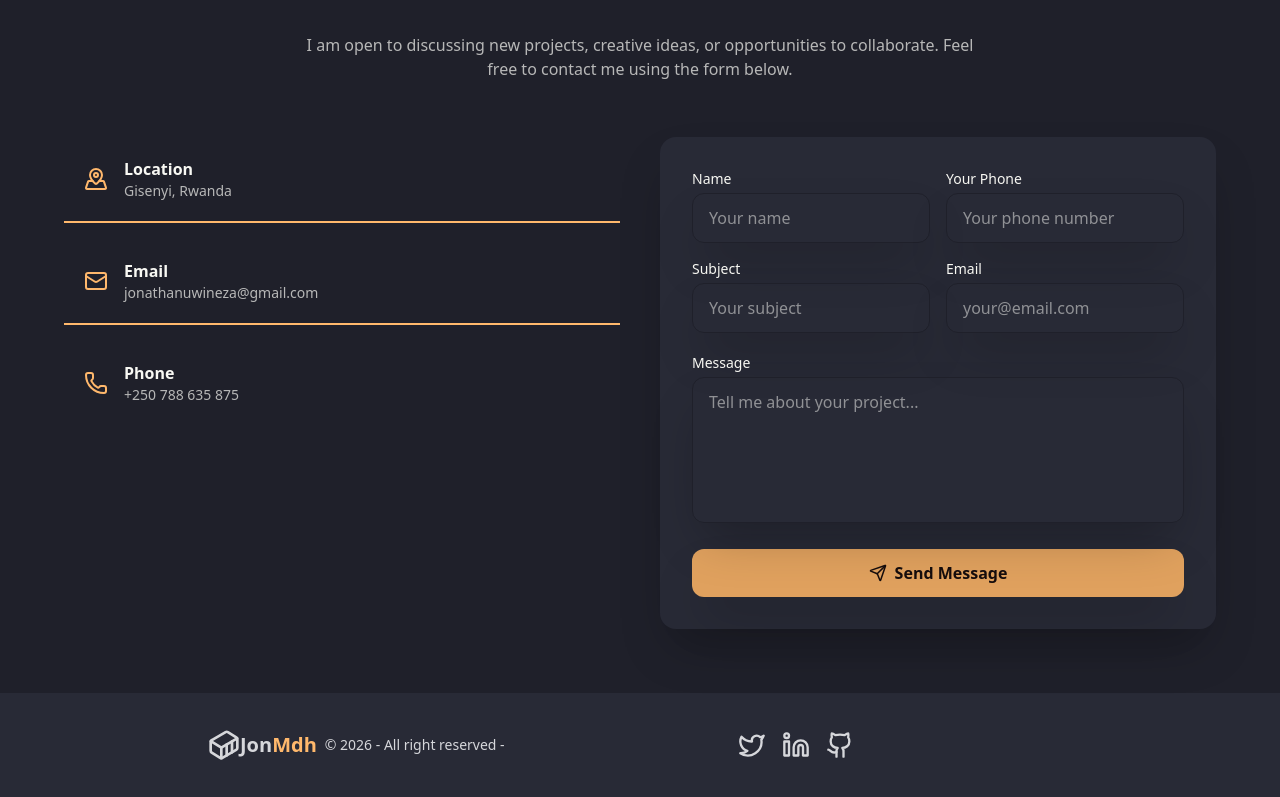
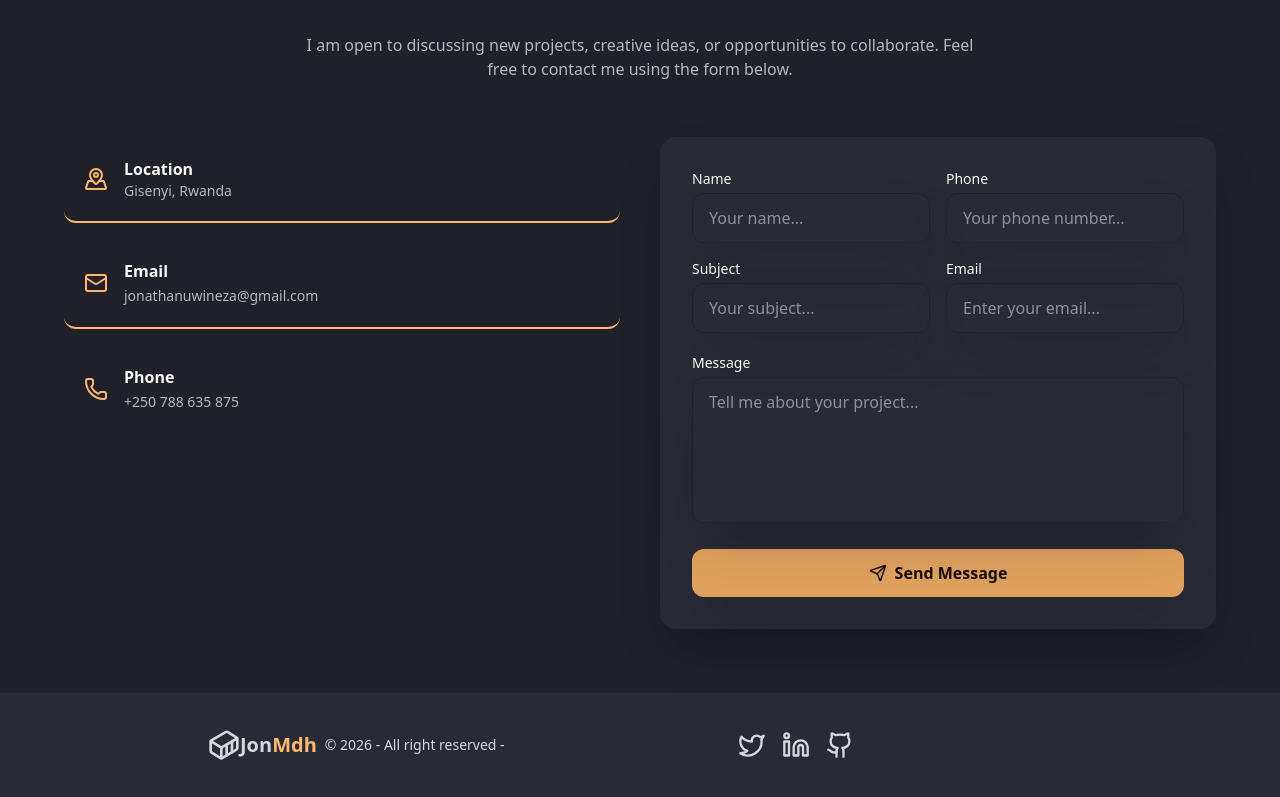
Before and after one commit to ZillaJo/portfolio-react, a React (Vite) app: page / in a window 1280 px wide. Shown: the part 3263-4060 px from the top of the page. Built offline with nearby package versions, Linux system fonts and the light colour scheme; no server answers.

Commit message:
portfolio v1.06

```diff
--- a/package.json
+++ b/package.json
@@ -10,6 +10,7 @@
     "preview": "vite preview"
   },
   "dependencies": {
+    "@emailjs/browser": "^4.4.1",
     "@tailwindcss/vite": "^4.1.18",
     "framer-motion": "^12.29.0",
     "lucide-react": "^0.562.0",
--- a/src/components/Contact.tsx
+++ b/src/components/Contact.tsx
@@ -1,7 +1,58 @@
-import { Mail, MapPinned, Phone, Send } from "lucide-react";
+import { Loader, Mail, MapPinned, Phone, Send } from "lucide-react";
 import Title from "./Title";
+import { useState } from "react";
+import emailjs from "@emailjs/browser";
+
+const INITIAL_FORM_STATE = {
+  name: "",
+  phone: "",
+  subject: "",
+  email: "",
+  message: "",
+};
+
+type AlertType = {
+  type: "success" | "error";
+  message: string;
+};
 
 const Contact: React.FC = () => {
+  const [form, setForm] = useState(INITIAL_FORM_STATE);
+  const [isSending, setIsSending] = useState(false);
+  const [alert, setAlert] = useState<AlertType | null>(null);
+
+  const serviceID = import.meta.env.VITE_EMAIL_SERVICE_ID!;
+  const templateID = import.meta.env.VITE_EMAIL_TEMPLATE_ID!;
+  const emailUser = import.meta.env.VITE_EMAIL_PUBLIC_USER!;
+
+  const handleSubmit = async (e: React.FormEvent<HTMLFormElement>) => {
+    e.preventDefault();
+    setIsSending(true);
+    setAlert(null);
+
+    try {
+      const result = await emailjs.send(serviceID, templateID, form, emailUser);
+
+      if (result.status === 200) {
+        setForm(INITIAL_FORM_STATE);
+        setAlert({
+          type: "success",
+          message: "Message sent successfully. I will get back to you shortly.",
+        });
+      } else {
+        throw new Error("Email sending failed");
+      }
+    } catch (error) {
+      console.error("EmailJS Error:", error);
+      setAlert({
+        type: "error",
+        message: "Failed to send message. Please try again later.",
+      });
+    } finally {
+      setIsSending(false);
+    }
+  };
+
   return (
     <div className="bg-base-300 py-16 px-4" id="contact">
       <div className="max-w-6xl mx-auto">
@@ -17,9 +68,9 @@ const Contact: React.FC = () => {
 
         {/* Content */}
         <div className="grid grid-cols-1 md:grid-cols-2 gap-10 items-start">
-          {/* Contact info */}
+          {/* Contact Info */}
           <div className="space-y-4 divide-y-2 divide-accent">
-            <div className="flex items-center gap-4 p-5  ">
+            <div className="flex items-center gap-4 p-5 hover:bg-base-200 rounded-xl transition cursor-pointer">
               <MapPinned className="text-accent" />
               <div>
                 <h4 className="font-semibold">Location</h4>
@@ -27,49 +78,74 @@ const Contact: React.FC = () => {
               </div>
             </div>
 
-            <div className="flex items-center gap-4 p-5 ">
+            <div className="flex items-center gap-4 p-5 hover:bg-base-200 rounded-xl transition cursor-pointer">
               <Mail className="text-accent" />
               <div>
                 <h4 className="font-semibold">Email</h4>
-                <p className="text-sm text-base-content/70">
+                <a
+                  href="mailto:jonathanuwineza@gmail.com"
+                  className="text-sm text-base-content/70 hover:text-accent transition font-medium"
+                >
                   jonathanuwineza@gmail.com
-                </p>
+                </a>
               </div>
             </div>
 
-            <div className="flex items-center gap-4 p-5 ">
+            <div className="flex items-center gap-4 p-5 hover:bg-base-200 rounded-xl transition cursor-pointer">
               <Phone className="text-accent" />
               <div>
                 <h4 className="font-semibold">Phone</h4>
-                <p className="text-sm text-base-content/70">+250 788 635 875</p>
+                <a
+                  href="tel:+250788635875"
+                  className="text-sm text-base-content/70 hover:text-accent transition font-medium"
+                >
+                  +250 788 635 875
+                </a>
               </div>
             </div>
           </div>
 
           {/* Form */}
           <div className="bg-base-100 rounded-2xl shadow-2xl p-8">
-            <form action="" method="POST" className="space-y-5">
+            {/* Alert */}
+            {alert && (
+              <div
+                className={`mb-6 rounded-xl px-4 py-3 text-sm font-medium ${
+                  alert.type === "success"
+                    ? "bg-green-100 text-green-700"
+                    : "bg-red-100 text-red-700"
+                }`}
+              >
+                {alert.message}
+              </div>
+            )}
+
+            <form onSubmit={handleSubmit} className="space-y-5">
               <div className="grid grid-cols-1 md:grid-cols-2 gap-4">
                 <div>
                   <label className="block text-sm font-medium mb-1">Name</label>
                   <input
                     type="text"
-                    name="name"
+                    value={form.name}
+                    onChange={(e) => setForm({ ...form, name: e.target.value })}
                     required
-                    placeholder="Your name"
+                    placeholder="Your name..."
                     className="w-full rounded-xl border border-base-300 shadow-2xl px-4 py-3 focus:outline-none focus:ring-2 focus:ring-accent"
                   />
                 </div>
 
                 <div>
                   <label className="block text-sm font-medium mb-1">
-                    Your Phone
+                    Phone
                   </label>
                   <input
                     type="text"
-                    name="phone"
+                    value={form.phone}
+                    onChange={(e) =>
+                      setForm({ ...form, phone: e.target.value })
+                    }
                     required
-                    placeholder="Your phone number"
+                    placeholder="Your phone number..."
                     className="w-full rounded-xl border border-base-300 shadow-2xl px-4 py-3 focus:outline-none focus:ring-2 focus:ring-accent"
                   />
                 </div>
@@ -80,9 +156,12 @@ const Contact: React.FC = () => {
                   </label>
                   <input
                     type="text"
-                    name="subject"
+                    value={form.subject}
+                    onChange={(e) =>
+                      setForm({ ...form, subject: e.target.value })
+                    }
                     required
-                    placeholder="Your subject"
+                    placeholder="Your subject..."
                     className="w-full rounded-xl border border-base-300 shadow-2xl px-4 py-3 focus:outline-none focus:ring-2 focus:ring-accent"
                   />
                 </div>
@@ -93,9 +172,12 @@ const Contact: React.FC = () => {
                   </label>
                   <input
                     type="email"
-                    name="email"
+                    value={form.email}
+                    onChange={(e) =>
+                      setForm({ ...form, email: e.target.value })
+                    }
                     required
-                    placeholder="your@email.com"
+                    placeholder="Enter your email..."
                     className="w-full rounded-xl border border-base-300 shadow-2xl px-4 py-3 focus:outline-none focus:ring-2 focus:ring-accent"
                   />
                 </div>
@@ -106,8 +188,11 @@ const Contact: React.FC = () => {
                   Message
                 </label>
                 <textarea
-                  name="message"
                   rows={5}
+                  value={form.message}
+                  onChange={(e) =>
+                    setForm({ ...form, message: e.target.value })
+                  }
                   required
                   placeholder="Tell me about your project..."
                   className="w-full rounded-xl border border-base-300 shadow-2xl px-4 py-3 resize-none focus:outline-none focus:ring-2 focus:ring-accent"
@@ -116,10 +201,20 @@ const Contact: React.FC = () => {
 
               <button
                 type="submit"
-                className="w-full flex items-center justify-center shadow-2xl gap-2 bg-[#E0A15E] text-[#150C0C] font-semibold py-3 rounded-xl hover:bg-accent-focus transition"
+                disabled={isSending}
+                className="w-full flex items-center justify-center gap-2 bg-[#E0A15E] text-[#150C0C] font-semibold py-3 rounded-xl hover:bg-accent-focus transition shadow-2xl disabled:opacity-60"
               >
-                <Send size={18} />
-                Send Message
+                {isSending ? (
+                  <>
+                    Sending
+                    <Loader className="animate-spin" size={18} />
+                  </>
+                ) : (
+                  <>
+                    <Send size={18} />
+                    Send Message
+                  </>
+                )}
               </button>
             </form>
           </div>
--- a/src/components/Home.tsx
+++ b/src/components/Home.tsx
@@ -13,7 +13,7 @@ const Home = () => {
           <p className="my-4 text-md text-center md:text-left mt-4">
             I'm a fullstack software developer
           </p>
-          <a href="" className="btn btn-accent md:w-fit">
+          <a href="#contact" className="btn btn-accent md:w-fit">
             <Mail className="w-5 h-5" /> Contact Me
           </a>
         </div>
```
Also changed, not shown: 2 other files (tests, documents, lock files or other folders).
